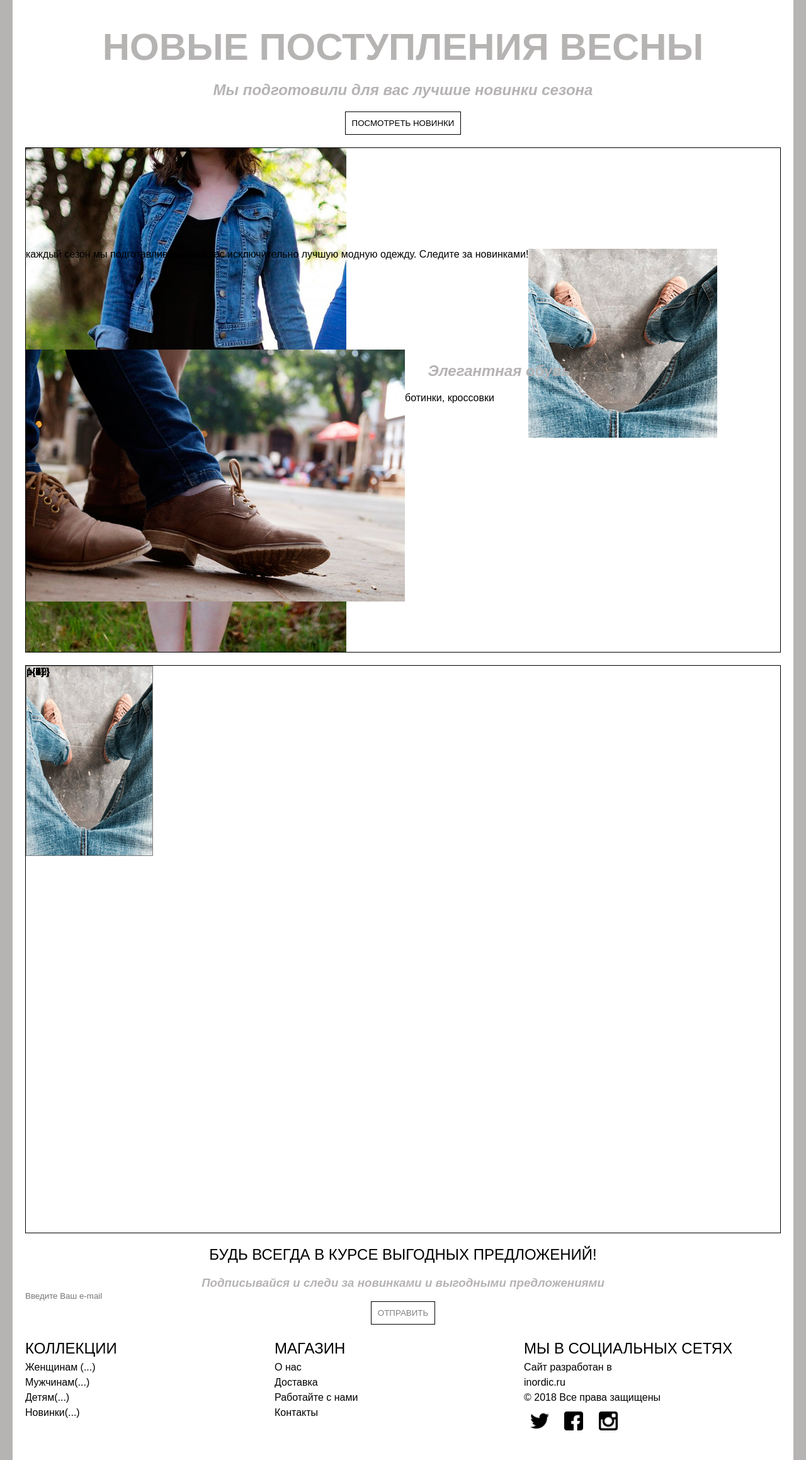
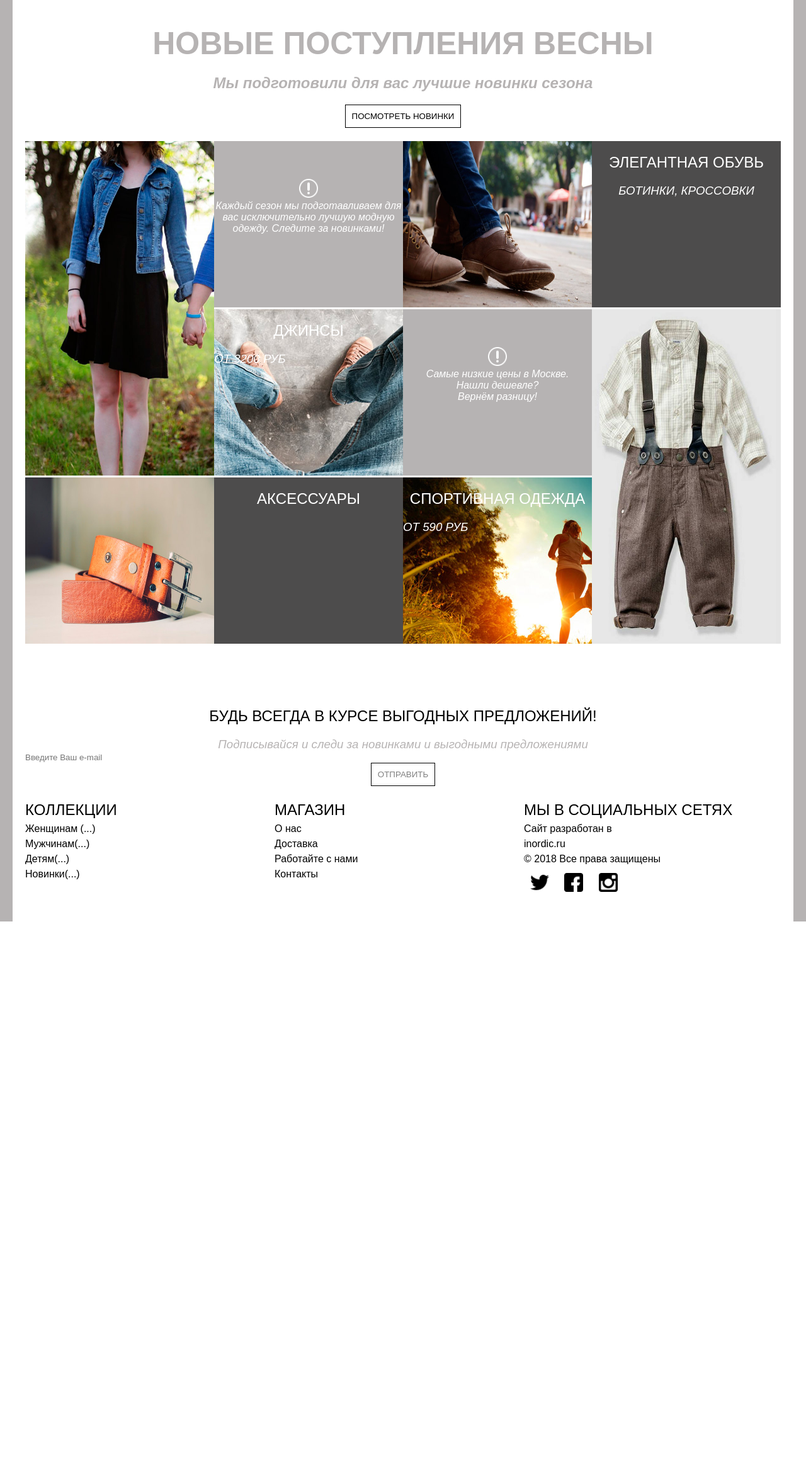
Before and after one commit to AFScoder/Web-store, a PHP site: page / in a window 1280 px wide. Shown: the part 96-2414 px from the top of the page at 63% size. After the commit the page ends 1559 px from the top, so only its background shows below. Run offline with PHP 8.4, Linux system fonts and the light colour scheme.

Commit message:
Сделал галарею на главной странице

```diff
--- a/index.php
+++ b/index.php
@@ -7,78 +7,47 @@
     <button>
         <a href="#">посмотреть новинки</a>
     </button>
-
-    <div class="test">
-
-        <div class="test-item">
-            <img src="/pseudoname/web-store/images/1.jpg" alt="">
+    <div class="gallery">
+        <div class="gallery-item" >
+            <img src="/pseudoname/web-store/images/1.jpg" alt="" id="high-block">
         </div>
-        <div class="test-item">
-            <p>каждый сезон мы подготавливаем для вас исключительно лучшую модную одежду. Следите за новинками!</p>
-        </div>
-        <div class="test-item">
-            <img src="/pseudoname/web-store/images/2.jpg" alt="">
-        </div>
-        <div class="test-item">
-            <img src="/pseudoname/web-store/images/3.jpg" alt="">
-        </div>
-        <div class="test-item">
-            <h2>элегантная обувь</h2>
-            <p>ботинки, кроссовки</p>
-        </div>
-        <div class="test-item"></div>
-        <div class="test-item"></div>
-        <div class="test-item"></div>
-        <div class="test-item"></div>
-        <div class="test-item"></div>
-        <div class="test-item"></div>
-        <div class="test-item"></div>
-    </div>
-    <div class="gallery">
-        <!-- <img src="/pseudoname/web-store/images/1.jpg" alt=""> -->
-
-
-        <div class="gallery-item">
+        <div class="gallery-item" id="season">
+            <img src="images\icon\attention-sign-outline.png" alt="">
             <p>каждый сезон мы подготавливаем для вас исключительно лучшую модную одежду. Следите за новинками!</p>
         </div>
         <div class="gallery-item">
-            <img src="/GitHub/Web-store/images/images/2.jpg" alt="">
+            <img src="images\3.jpg" alt="">
+        </div>
+        <div class="gallery-item" id="shoes">
+            <h2>элегантная обувь</h2>
+            <h3>ботинки, кроссовки</h3>
         </div>
         <div class="gallery-item">
-            <p>1</p>
+        </div>
+        <div class="gallery-item" id="jeans">
+            <h2>джинсы</h2>
+            <h3>от 3200 руб</h3>
+        </div>
+        <div class="gallery-item" id="season">
+            <img src="images\icon\attention-sign-outline.png" alt="">
+            <p>самые низкие цены в Москве. </p>
+            <p>нашли дешевле?</p>
+            <p>вернём разницу!</p>
         </div>
         <div class="gallery-item">
-            p{2}
+            <img src="/pseudoname/web-store/images/4.jpg" alt="" id="high-block">
         </div>
         <div class="gallery-item">
-            p{3}
+            <img src="images\5.jpg" alt="">
+        </div>
+        <div class="gallery-item" id="shoes">
+            <h2>аксессуары</h2>
+        </div>
+        <div class="gallery-item" id="sports">
+            <h2>спортивная одежда</h2>
+            <h3>от 590 руб</h3>
         </div>
         <div class="gallery-item">
-            p{4}
-        </div>
-        <div class="gallery-item">
-            p{5}
-        </div>
-        <div class="gallery-item">
-            p{6}
-        </div>
-        <div class="gallery-item">
-            p{7}
-        </div>
-        <div class="gallery-item">
-            p{8}
-        </div>
-        <div class="gallery-item">
-            p{9}
-        </div>
-        <div class="gallery-item">
-            p{10}
-        </div>
-        <div class="gallery-item">
-            p{11}
-        </div>
-        <div class="gallery-item">
-            p{12}
         </div>
     </div>
     <div class="subscribe">
--- a/style.css
+++ b/style.css
@@ -66,7 +66,7 @@ body a {
 .wrapper main h1 {
   text-transform: uppercase;
   text-align: center;
-  font-size: 60px;
+  font-size: 50px;
   color: #b6b3b3;
 }
 
@@ -124,26 +124,79 @@ body a {
 }
 
 .wrapper main .gallery {
-  border: 1px solid black;
-  height: 900px;
-  vertical-align: middle;
+  width: 100%;
+  height: 800px;
   margin-top: 20px;
   position: relative;
   -ms-flex-wrap: wrap;
       flex-wrap: wrap;
+  display: -webkit-box;
+  display: -ms-flexbox;
+  display: flex;
+  -ms-flex-line-pack: distribute;
+      align-content: space-around;
 }
 
 .wrapper main .gallery .gallery-item {
-  position: absolute;
-  width: 200px;
-  height: 300px;
-  border: 1px solid grey;
+  width: 25%;
+  height: 33%;
 }
 
 .wrapper main .gallery .gallery-item img {
-  position: absolute;
   width: 100%;
   height: 100%;
+}
+
+.wrapper main .gallery .gallery-item #high-block {
+  height: 201%;
+}
+
+.wrapper main .gallery h2 {
+  text-transform: uppercase;
+  color: white;
+  font-weight: 300;
+  font-style: normal;
+}
+
+.wrapper main .gallery h3 {
+  text-transform: uppercase;
+  color: white;
+  font-weight: 300;
+  font-style: italic;
+}
+
+.wrapper main .gallery p::first-letter {
+  text-transform: uppercase;
+}
+
+.wrapper main .gallery #season {
+  background-color: #b6b3b3;
+  text-align: center;
+  color: white;
+  font-style: italic;
+}
+
+.wrapper main .gallery #season img {
+  width: 30px;
+  height: 30px;
+  margin-top: 20%;
+}
+
+.wrapper main .gallery #shoes {
+  background-color: #4d4c4c;
+  text-align: center;
+}
+
+.wrapper main .gallery #jeans {
+  background: url("/pseudoname/web-store/images/2.jpg");
+}
+
+.wrapper main .gallery #sports {
+  background: url("/pseudoname/web-store/images/6.jpg");
+}
+
+.wrapper main .subscribe {
+  margin-top: 100px;
 }
 
 .wrapper main .subscribe h2 {
@@ -157,6 +210,7 @@ body a {
   color: #b6b3b3;
   text-align: center;
   font-style: italic;
+  font-weight: 300;
 }
 
 .wrapper main .subscribe h3:first-letter {
--- a/style.scss
+++ b/style.scss
@@ -3,6 +3,7 @@ $color1: white;
 $color2: black;
 $color3: blue;
 $color4: rgb(182, 179, 179);
+$color5: rgb(77, 76, 76);
 
 // стили
 *{
@@ -64,7 +65,7 @@ body {
         h1 {
             text-transform: uppercase;
             text-align: center;
-            font-size: 60px;
+            font-size: 50px;
             color: $color4;
         }
         h2 {
@@ -109,29 +110,68 @@ body {
                 height: 100px;
                 min-width: 25%;
                 box-sizing: border-box;
-
             }
         }
         .gallery {
-            border: 1px solid black;
-            height: 900px;
-            vertical-align: middle;
+            // border: 1px solid black;
+            width: 100%;
+            height: 800px;
             margin-top: 20px;
             position: relative;
             flex-wrap: wrap;
+            display: flex;
+            align-content: space-around;
             .gallery-item {
-                position: absolute;
-                width: 200px;
-                height: 300px;
-                border: 1px solid grey;
-                img{
-                    position: absolute;
+                // position: absolute;
+                width: 25%;
+                height: 33%;
+                img {
                     width: 100%;
                     height: 100%;
                 }
+                #high-block {
+                    height: 201%;
+                }
+            }
+            h2 {
+                text-transform: uppercase;
+                color: $color1;
+                font-weight: 300;
+                font-style: normal;
+            }
+            h3 {
+                text-transform: uppercase;
+                color: $color1;
+                font-weight: 300;
+                font-style: italic;
+            }
+            p::first-letter {
+                text-transform: uppercase;
+            }
+            #season {
+                background-color: $color4;
+                text-align: center;
+                color: $color1;
+                font-style: italic;
+                img {
+                    width: 30px;
+                    height: 30px;
+                    margin-top: 20%;
+                }
+            }
+            #shoes {
+                background-color: $color5;
+                text-align: center;
+            }
+            #jeans {
+                background: url("/pseudoname/web-store/images/2.jpg");
+            }
+            #sports {
+                background: url("/pseudoname/web-store/images/6.jpg");
             }
         }
         .subscribe {
+            margin-top: 100px;
             h2 {
                 text-transform: uppercase;
                 font-weight: 500;
@@ -142,9 +182,13 @@ body {
                 color: $color4;
                 text-align: center;
                 font-style: italic;
+                font-weight: 300;
             }
             h3:first-letter {
                 text-transform: uppercase;
+            }
+            form {
+
             }
         }
     }
--- a/макеты/test-css.css
+++ /dev/null
@@ -1,5 +0,0 @@
-.test {
-    width: 1200px;
-    height: 800px;
-    border: 2px solid red;
-}
```
Also changed, not shown: test-css.css (added, +23 -0 lines), test.html (added, +29 -0 lines), макеты/test.html (deleted, +0 -16 lines), 2.jpg (added), 1 other file.
